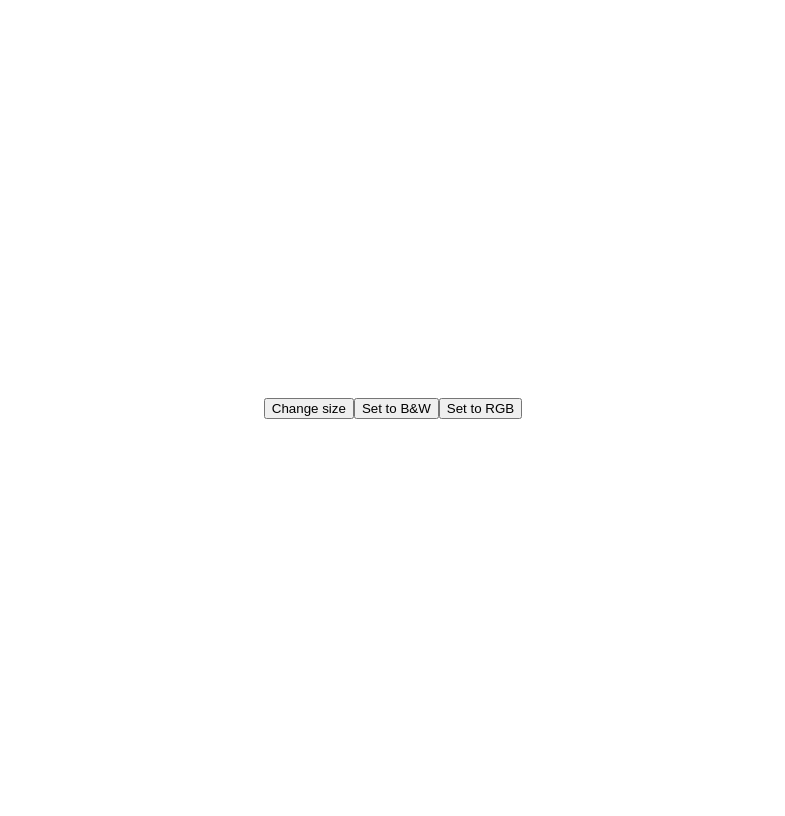
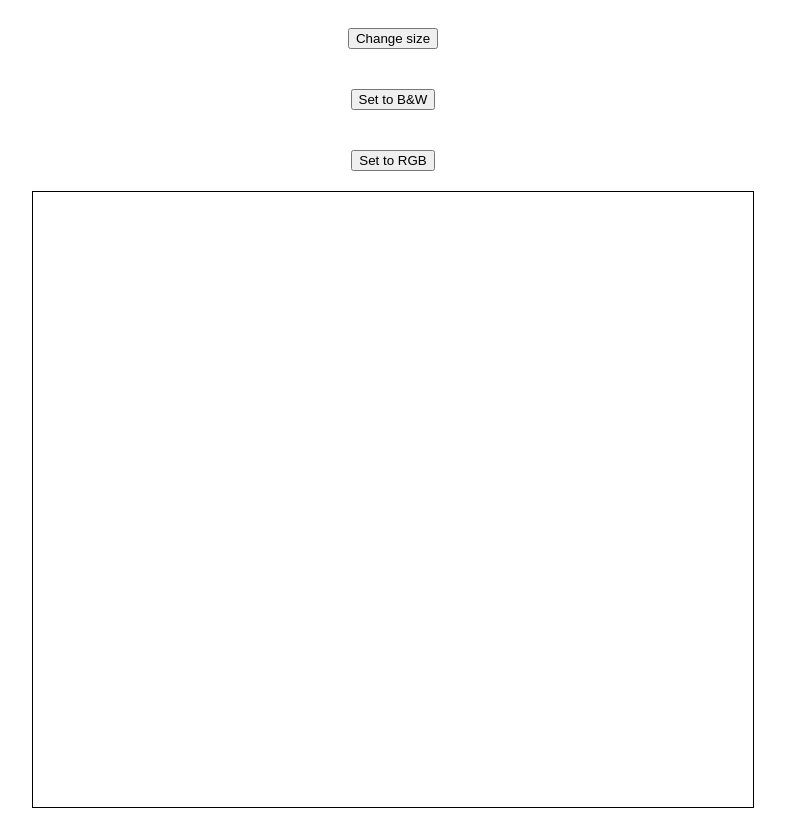
Before and after one commit to tyleraj93/Etch-a-Sketch, a plain HTML site: page index.html in a window 1280 px wide. Shown: the whole page, without its empty margins (247-1032 px from the left). Drawn offline with Linux system fonts and the light colour scheme.

Commit message:
Add button margin

```diff
--- a/styles.css
+++ b/styles.css
@@ -2,13 +2,14 @@ body {
     height: 100vh;
     width: auto;
     display: flex;
+    flex-direction: column;
     justify-content: center;
     align-items: center;
 }
 
-.container {
-    width: 820px;
-    height: 820px;
+.grid_container {
+    width: 720px;
+    height: 720px;
     border: 1px solid black;
     display: flex;
     flex-wrap: wrap;
@@ -16,3 +17,7 @@ body {
 
 .grid {
 }
+
+button {
+    margin: 20px;
+}
```
